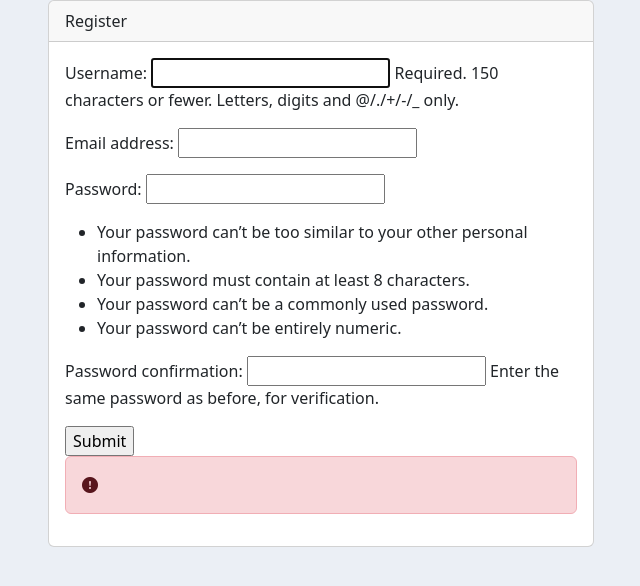
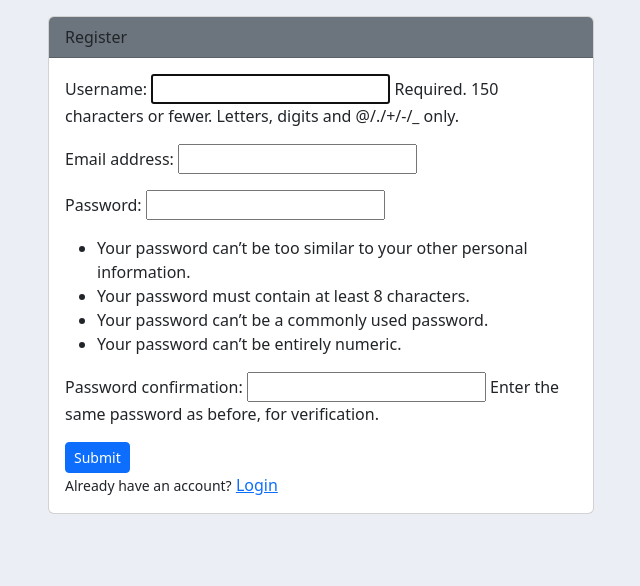
Before and after one commit to kariukijoni/d_crm, a Django app: page /register/ in a window 1280 px wide. Shown: the top 586 px of the page, without its empty margins (319-959 px from the left). Run offline with Django 4.2, Linux system fonts and the light colour scheme.

Commit message:
Added user reg

```diff
--- a/accounts/templates/accounts/navbar.html
+++ b/accounts/templates/accounts/navbar.html
@@ -24,10 +24,12 @@
         <li class="nav-item">
           <a class="nav-link" href="{% url "products" %}">Products</a>
         </li>
-        <li class="nav-item">
-          {% comment %} <a class="nav-link" href=" {% url "" %}">Customers</a> {% endcomment %}
+        <li class="nav-item text-white">
+
         </li>
       </ul>
     </div>
+    <span class="text-white"><small>Hello, {{request.user}}</small>
+      <a class="nav-link" href=" {% url "logout" %}">Logout</a></span>
   </div>
 </nav>
--- a/accounts/templates/accounts/user/register.html
+++ b/accounts/templates/accounts/user/register.html
@@ -5,29 +5,26 @@
 <div class="row">
 
   <div class='col-6 offset-3'>
-    <div class='card card-secondary'>
-        <div class='card-header'>
+    <div class='card mt-3'>
+        <div class='card-header bg-secondary'>
           Register
         </div>
         <div class="card-body">
           <form method="POST">
-            <!-- {% csrf_token %}
-              {% for field in form %}
-                  {{field.label}}
-                  {{field}}
-
-              {% endfor %} -->
+             {% csrf_token %}
 
             {{form.as_p}}
 
-            <input type="submit" name="Create User" />
+            <input class='btn btn-sm btn-primary' type="submit" name="Create User" />
+          </form>
+          {{form.errors}}
 
-              <div class="alert alert-danger" role="alert">
-                <i class="bi bi-exclamation-circle-fill"></i>
-                {{form.errors}}
-              </di>
 
-          </form>
+          <div class=''>
+            <small>Already have an account?</small>
+            <a href="{%url 'login'%}"> Login</a>
+          </div>
+
         </div>
     </div>
   </div>
--- a/accounts/urls.py
+++ b/accounts/urls.py
@@ -7,6 +7,7 @@ urlpatterns = [
 
     path('login/', views.loginPage,name='login'),
     path('register/', views.registerPage,name='register'),
+    path('logout/',views.logoutUser,name='logout'),
 
     path('products/', views.products,name='products'),
     path('customer/<str:pk>/', views.customers,name='customer'),
--- a/accounts/views.py
+++ b/accounts/views.py
@@ -4,6 +4,11 @@ from .models import *
 
 from .forms import OrderForm, CreateUserForm
 from django.forms import inlineformset_factory
+
+from django.contrib import messages
+
+from django.contrib.auth import authenticate,login,logout
+from django.contrib.auth.decorators import login_required
 
 from django.contrib.auth.forms import UserCreationForm
 
@@ -13,24 +18,55 @@ from .filters import OrderFilter
 
 def loginPage(request):
 
-    context = {}
+    if request.user.is_authenticated:
+        return redirect('home')
 
-    return render(request, 'accounts/user/login.html', context)
+    else:
+
+        if request.method == 'POST':
+            username=request.POST.get('username')
+            password=request.POST.get('password')
+
+            user=authenticate(request,username=username,password=password)
+
+            if user is not None:
+                login(request,user)
+                return redirect('home')
+
+            else:
+                messages.info(request,'Username or Password is incorect')
+                # return render(request,'accounts/user/login.html',context)
+
+        context = {}
+
+        return render(request, 'accounts/user/login.html', context)
 
 
+def logoutUser(request):
+    logout(request)
+    return redirect('login')
+
 def registerPage(request):
+    if request.user.is_authenticated:
+        return redirect('home')
 
-    form = CreateUserForm()
+    else:
 
-    if request.method == 'POST':
-        form = CreateUserForm(request.POST)
-        if form.is_valid():
-            form.save()
+        form = CreateUserForm()
 
-    context = {'form': form}
-    return render(request, 'accounts/user/register.html', context)
+        if request.method == 'POST':
+            form = CreateUserForm(request.POST)
+            if form.is_valid():
+                form.save()
 
+                user=form.cleaned_data.get('username')
+                messages.success(request,'Account was created for '+ user)
+                return redirect('login')
 
+        context = {'form': form}
+        return render(request, 'accounts/user/register.html', context)
+
+@login_required(login_url='login')
 def home(request):
     customers = Customer.objects.all()
     orders = Order.objects.all()
@@ -46,12 +82,12 @@ def home(request):
 
     return render(request, 'accounts/dashboard.html', context)
 
-
+@login_required(login_url='login')
 def products(request):
     products = Product.objects.all()
     return render(request, 'accounts/products.html', {'products': products})
 
-
+@login_required(login_url='login')
 def customers(request, pk):
     customer = Customer.objects.get(id=pk)
     orders = customer.order_set.all()
@@ -65,7 +101,7 @@ def customers(request, pk):
 
     return render(request, 'accounts/customers.html', context)
 
-
+@login_required(login_url='login')
 def createOrder(request, pk):
     OrderFormSet = inlineformset_factory(
         Customer, Order, fields=('product', 'status'), extra=10)
@@ -88,7 +124,7 @@ def createOrder(request, pk):
     context = {'formset': formset}
     return render(request, 'accounts/order_form.html', context)
 
-
+@login_required(login_url='login')
 def updateOrder(request, pk):
     order = Order.objects.get(id=pk)
     form = OrderForm(instance=order)
@@ -103,7 +139,7 @@ def updateOrder(request, pk):
     context = {'form': form}
     return render(request, 'accounts/order_form.html', context)
 
-
+@login_required(login_url='login')
 def deleteOrder(request, pk):
     order = Order.objects.get(id=pk)
 
```
Also changed, not shown: accounts/templates/accounts/user/login.html (+43 -0 lines), db.sqlite3.
